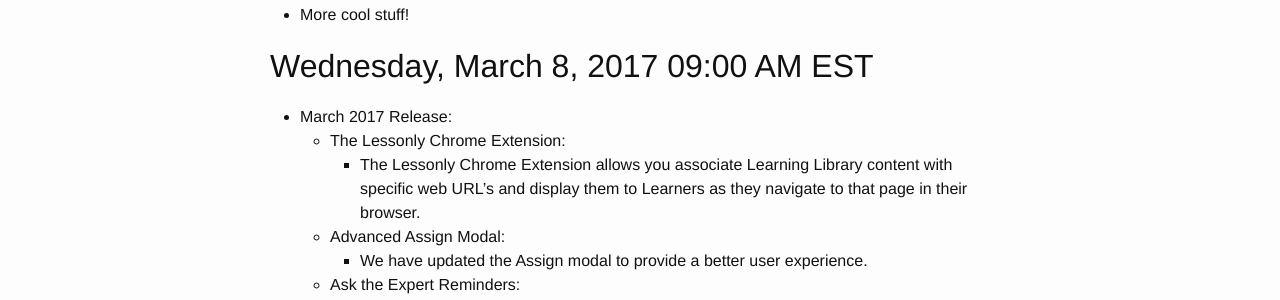
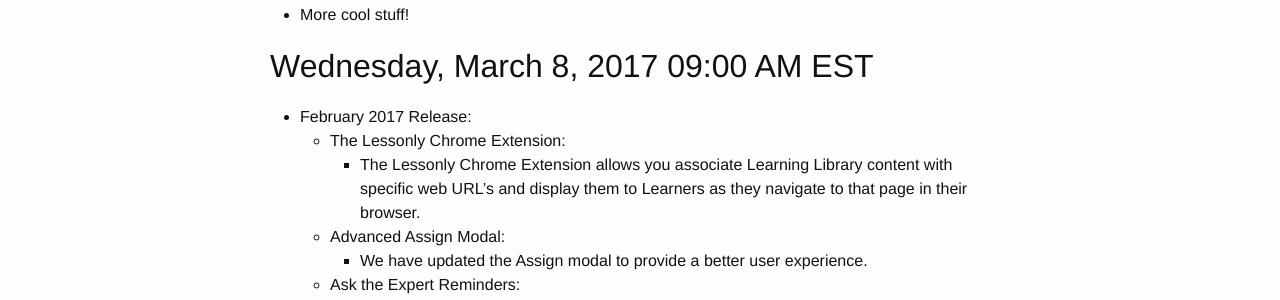
Before and after one commit to isabella232/lessonly.github.io, a Jekyll site: the page built from release-notes.md, in a window 1280 px wide and 900 px high. Shown: the part 268-568 px from the top of the window. Built offline with Jekyll 4.4.1, drawn with Linux system fonts in a browser that asks for light colours.

Commit message:
Update release-notes.md

```diff
--- a/release-notes.md
+++ b/release-notes.md
@@ -10,7 +10,7 @@
 - More cool stuff!
 
 ## Wednesday, March 8, 2017 09:00 AM EST
- - March 2017 Release:
+ - February 2017 Release:
    - The Lessonly Chrome Extension:
       - The Lessonly Chrome Extension allows you associate Learning Library content with specific web URL's and display them to Learners as they navigate to that page in their browser.
 
```
